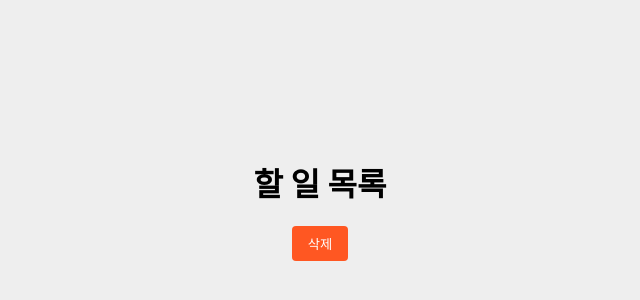
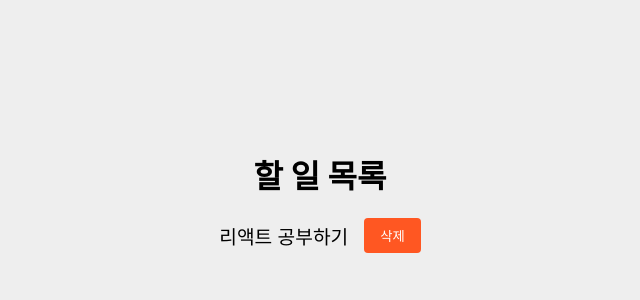
Before and after one commit to songhee23/ch6_todo, a React (Create React App) app: page / in a window 1280 px wide. Shown: the part 190-490 px from the top of the page, without its empty margins (320-960 px from the left). Built offline with nearby package versions, Linux system fonts and the light colour scheme.

Commit message:
TodoItem - app.tsx

```diff
--- a/src/App.tsx
+++ b/src/App.tsx
@@ -13,11 +13,27 @@ const Container = styled.div`
   background-color: #eeeeee;
 `;
 
+const TodoItem = styled.div`
+  display: flex;
+  align-items: center;
+  justify-content: center;
+  margin-bottom: 16px;
+`;
+
+const Label = styled.div`
+  flex: 1;
+  font-size: 1.2rem;
+  margin-right: 16px;
+`;
+
 function App() {
   return (
     <Container>
       <Title label="할 일 목록" />
-      <Button label="삭제"/>
+      <TodoItem>
+        <Label>리액트 공부하기</Label>
+        <Button label="삭제"/>
+      </TodoItem>
     </Container>
   )
 }
--- a/src/components/Button/index.tsx
+++ b/src/components/Button/index.tsx
@@ -25,4 +25,4 @@ interface Props {
 
 export const Button = ({ label, onClick }: Props) => {
     return <Container onClick={onClick}>{label}</Container>;
-  };
+};
```
